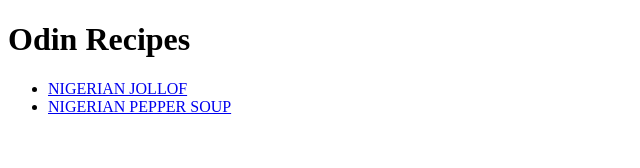
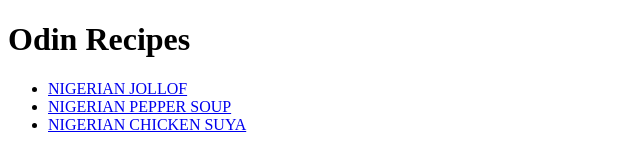
Before and after one commit to Emekapaul/odin-recipes, a plain HTML site: page index.html in a window 1280 px wide. Shown: the whole page, without its empty margins (0-640 px from the left). Drawn offline with Linux system fonts and the light colour scheme.

Commit message:
create working index page with 3 working recipe link

```diff
--- a/index.html
+++ b/index.html
@@ -15,6 +15,8 @@
             <li><a href="recipes/nigerian-jollof.html">NIGERIAN JOLLOF</a></li>
 
             <li><a href="recipes/nigerian-pepper-soup.html">NIGERIAN PEPPER SOUP</a></li>
+
+            <li><a href="recipes/nigerian-chicken-suya.html">NIGERIAN CHICKEN SUYA</a></li>
         </ul>
 
 
```
